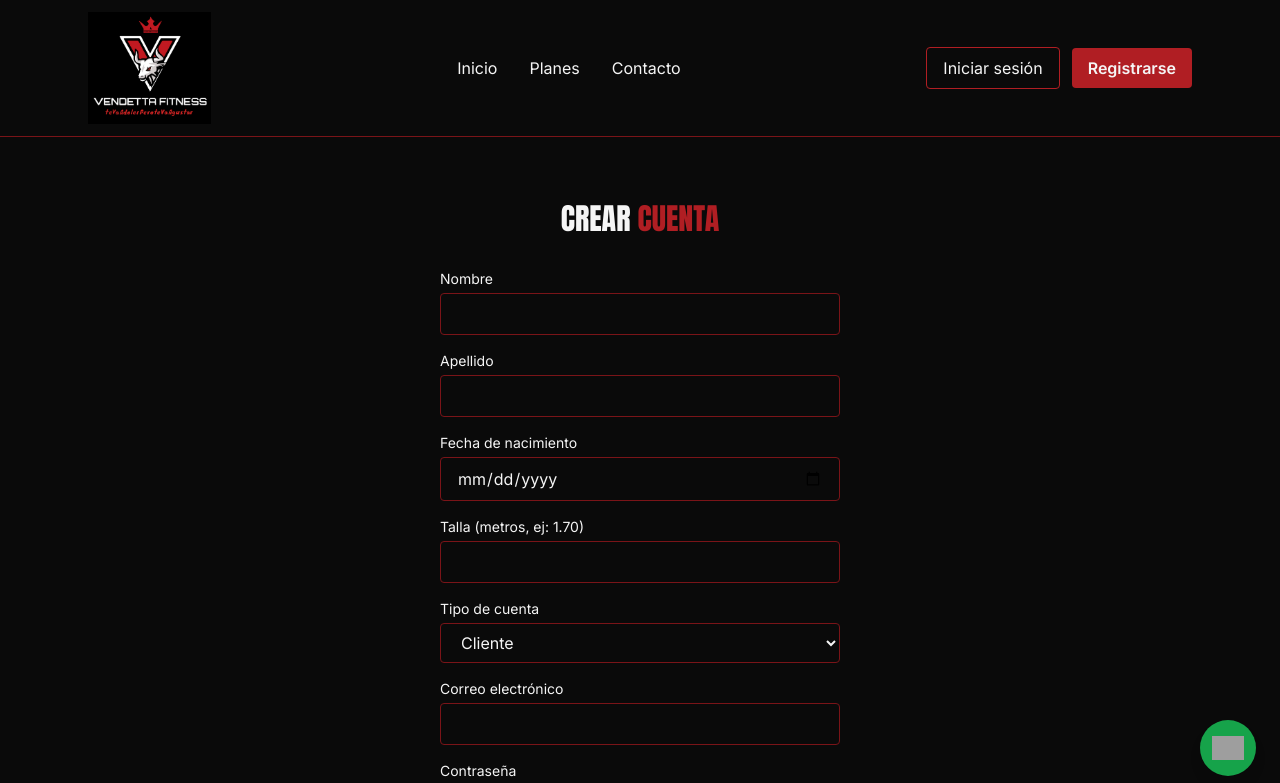
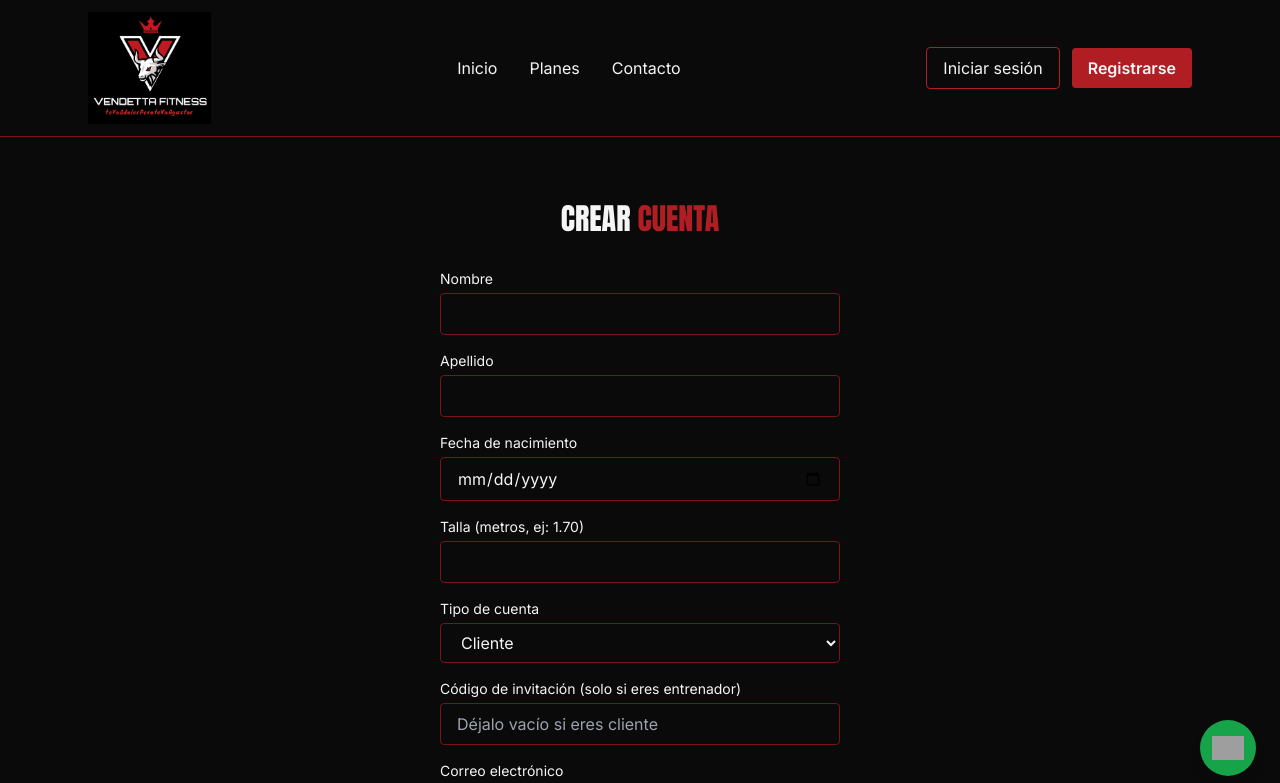
Before and after one commit to moshky/pagina_gym_vendetta, a Next.js app: page /register in a window 1280 px wide. Shown: the top 783 px of the page. Built offline with nearby package versions, Linux system fonts and the light colour scheme; no server answers; grey boxes are pictures that could not be loaded.

Commit message:
feat: codigo de invitacion para registro de entrenador

```diff
--- a/app/dashboard/pesajes/PesajesCliente.tsx
+++ b/app/dashboard/pesajes/PesajesCliente.tsx
@@ -102,6 +102,24 @@ export default function PesajesCliente({
             />
           </div>
         </div>
+        <div className="mt-4 flex gap-3">
+          <button
+            type="button"
+            className="rounded bg-rojo px-4 py-2 text-sm font-semibold text-blanco transition hover:bg-rojo-oscuro"
+          >
+            Buscar
+          </button>
+          <button
+            type="button"
+            onClick={() => {
+              setDesde("");
+              setHasta("");
+            }}
+            className="rounded border border-rojo px-4 py-2 text-sm text-blanco transition hover:bg-rojo"
+          >
+            Limpiar
+          </button>
+        </div>
       </div>
 
       {pesajesFiltrados.length === 0 ? (
--- a/app/register/actions.ts
+++ b/app/register/actions.ts
@@ -13,6 +13,13 @@ export async function registrarUsuario(formData: FormData) {
   const fecha_nacimiento = formData.get("fecha_nacimiento") as string;
   const talla = formData.get("talla") as string;
   const rol = formData.get("rol") as string;
+
+    const codigo_invitacion = formData.get("codigo_invitacion") as string;
+
+  if (rol === "entrenador" && codigo_invitacion !== process.env.ENTRENADOR_INVITE_CODE) {
+    console.error("Código de invitación incorrecto");
+    redirect("/register?error=true");
+  }
 
   const { data, error } = await supabase.auth.signUp({
     email,
--- a/app/register/page.tsx
+++ b/app/register/page.tsx
@@ -1,11 +1,22 @@
 import { registrarUsuario } from "./actions";
 
-export default function RegisterPage() {
+export default function RegisterPage({
+  searchParams,
+}: {
+  searchParams: { error?: string };
+}) {
   return (
     <section className="mx-auto max-w-md px-6 py-16">
       <h1 className="mb-8 text-center font-display text-3xl text-blanco">
         CREAR <span className="text-rojo">CUENTA</span>
       </h1>
+
+      {searchParams.error && (
+        <div className="mb-6 rounded border border-rojo bg-rojo/10 px-4 py-3 text-sm text-rojo">
+          Hubo un problema al crear tu cuenta. Si te registraste como
+          entrenador, verifica el código de invitación.
+        </div>
+      )}
 
       <form action={registrarUsuario} className="flex flex-col gap-4">
         <div>
@@ -77,6 +88,19 @@ export default function RegisterPage() {
         </div>
 
         <div>
+          <label htmlFor="codigo_invitacion" className="mb-1 block text-sm text-blanco">
+            Código de invitación (solo si eres entrenador)
+          </label>
+          <input
+            id="codigo_invitacion"
+            name="codigo_invitacion"
+            type="text"
+            placeholder="Déjalo vacío si eres cliente"
+            className="w-full rounded border border-rojo-oscuro bg-negro px-4 py-2 text-blanco outline-none focus:border-rojo"
+          />
+        </div>
+
+        <div>
           <label htmlFor="email" className="mb-1 block text-sm text-blanco">
             Correo electrónico
           </label>
```
